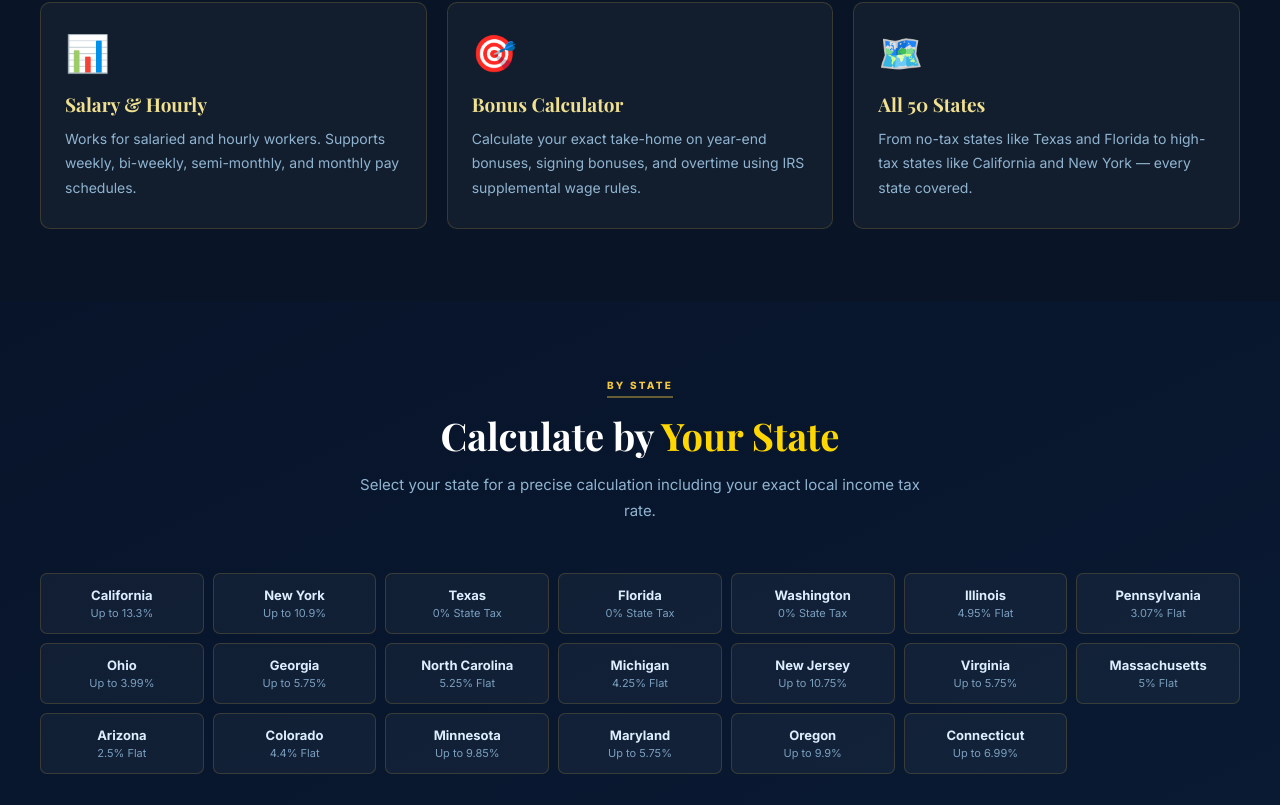
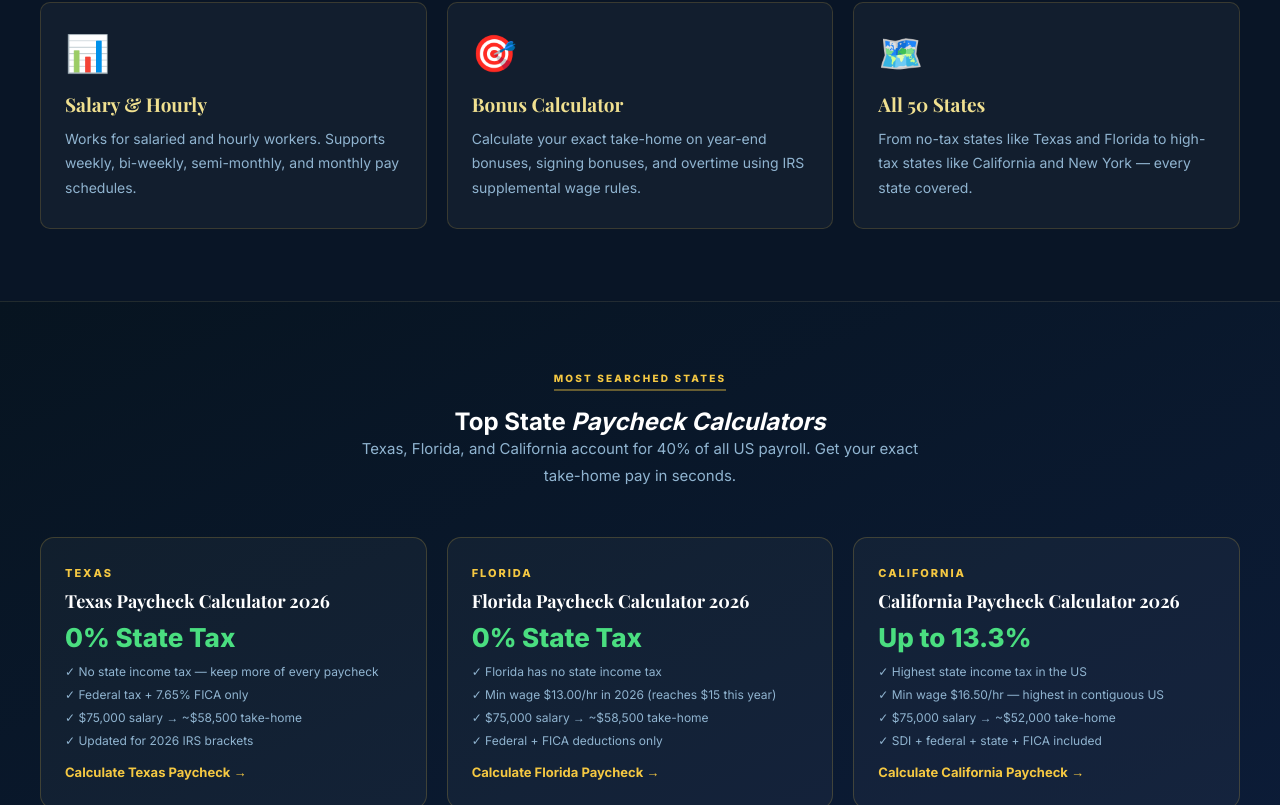
Before and after one commit to devqrcraft-ui/privatepaycheck, a Next.js app: page / in a window 1280 px wide. Shown: the part 1995-2800 px from the top of the page. Built offline with nearby package versions, Linux system fonts and the light colour scheme.

Commit message:
feat: featured TX/FL/CA internal links block on homepage

```diff
--- a/src/app/page.tsx
+++ b/src/app/page.tsx
@@ -36,6 +36,19 @@ const FEATURES = [
 ];
 
 const CSS = `
+
+
+  .featured-states{padding:64px 24px;background:linear-gradient(155deg,#071420 0%,#0C1C38 100%);border-top:1px solid rgba(245,200,66,.10);}
+  .fs-grid{display:grid;grid-template-columns:repeat(3,1fr);gap:20px;max-width:1200px;margin:0 auto;}
+  .fs-card{background:rgba(255,255,255,.04);border:1px solid rgba(245,200,66,.20);border-radius:14px;padding:28px 24px;text-decoration:none;display:block;transition:all .25s ease;}
+  .fs-card:hover{background:rgba(245,200,66,.07);border-color:rgba(245,200,66,.50);transform:translateY(-4px);box-shadow:0 14px 36px rgba(0,0,0,.45);}
+  .fs-state{font-size:11px;font-weight:800;letter-spacing:0.18em;text-transform:uppercase;color:#F5C842;margin-bottom:10px;}
+  .fs-title{font-family:'Playfair Display',serif;font-size:18px;font-weight:700;color:#fff;margin-bottom:8px;line-height:1.3;}
+  .fs-rate{font-size:26px;font-weight:900;color:#4ade80;margin-bottom:10px;}
+  .fs-facts{display:flex;flex-direction:column;gap:5px;margin-bottom:14px;}
+  .fs-fact{font-size:12px;color:#90B4D0;line-height:1.5;}
+  .fs-cta{font-size:13px;font-weight:700;color:#F5C842;}
+  @media(max-width:768px){.fs-grid{grid-template-columns:1fr;}}
 
   .obbb-section{padding:64px 24px;background:linear-gradient(155deg,#07111F 0%,#0D1E35 100%);border-top:1px solid rgba(245,200,66,.12);}
   .obbb-grid{display:grid;grid-template-columns:repeat(4,1fr);gap:16px;max-width:1200px;margin:0 auto;}
@@ -187,6 +200,54 @@ export default function HomePage() {
         </div>
       </section>
 
+
+      {/* featured-states-block */}
+      <section className="featured-states">
+        <div className="s-head">
+          <div className="s-tag">Most Searched States</div>
+          <h2>Top State <em>Paycheck Calculators</em></h2>
+          <p className="s-desc">Texas, Florida, and California account for 40% of all US payroll. Get your exact take-home pay in seconds.</p>
+        </div>
+        <div className="fs-grid">
+          <Link href="/texas-paycheck-calculator" className="fs-card">
+            <div className="fs-state">Texas</div>
+            <div className="fs-title">Texas Paycheck Calculator 2026</div>
+            <div className="fs-rate">0% State Tax</div>
+            <div className="fs-facts">
+              <div className="fs-fact">✓ No state income tax — keep more of every paycheck</div>
+              <div className="fs-fact">✓ Federal tax + 7.65% FICA only</div>
+              <div className="fs-fact">✓ $75,000 salary → ~$58,500 take-home</div>
+              <div className="fs-fact">✓ Updated for 2026 IRS brackets</div>
+            </div>
+            <div className="fs-cta">Calculate Texas Paycheck →</div>
+          </Link>
+          <Link href="/florida-paycheck-calculator" className="fs-card">
+            <div className="fs-state">Florida</div>
+            <div className="fs-title">Florida Paycheck Calculator 2026</div>
+            <div className="fs-rate">0% State Tax</div>
+            <div className="fs-facts">
+              <div className="fs-fact">✓ Florida has no state income tax</div>
+              <div className="fs-fact">✓ Min wage $13.00/hr in 2026 (reaches $15 this year)</div>
+              <div className="fs-fact">✓ $75,000 salary → ~$58,500 take-home</div>
+              <div className="fs-fact">✓ Federal + FICA deductions only</div>
+            </div>
+            <div className="fs-cta">Calculate Florida Paycheck →</div>
+          </Link>
+          <Link href="/california-paycheck-calculator" className="fs-card">
+            <div className="fs-state">California</div>
+            <div className="fs-title">California Paycheck Calculator 2026</div>
+            <div className="fs-rate">Up to 13.3%</div>
+            <div className="fs-facts">
+              <div className="fs-fact">✓ Highest state income tax in the US</div>
+              <div className="fs-fact">✓ Min wage $16.50/hr — highest in contiguous US</div>
+              <div className="fs-fact">✓ $75,000 salary → ~$52,000 take-home</div>
+              <div className="fs-fact">✓ SDI + federal + state + FICA included</div>
+            </div>
+            <div className="fs-cta">Calculate California Paycheck →</div>
+          </Link>
+        </div>
+      </section>
+
       <section className="pp-section pp-section-alt">
         <div className="s-head">
           <div className="s-tag">By State</div>
```
